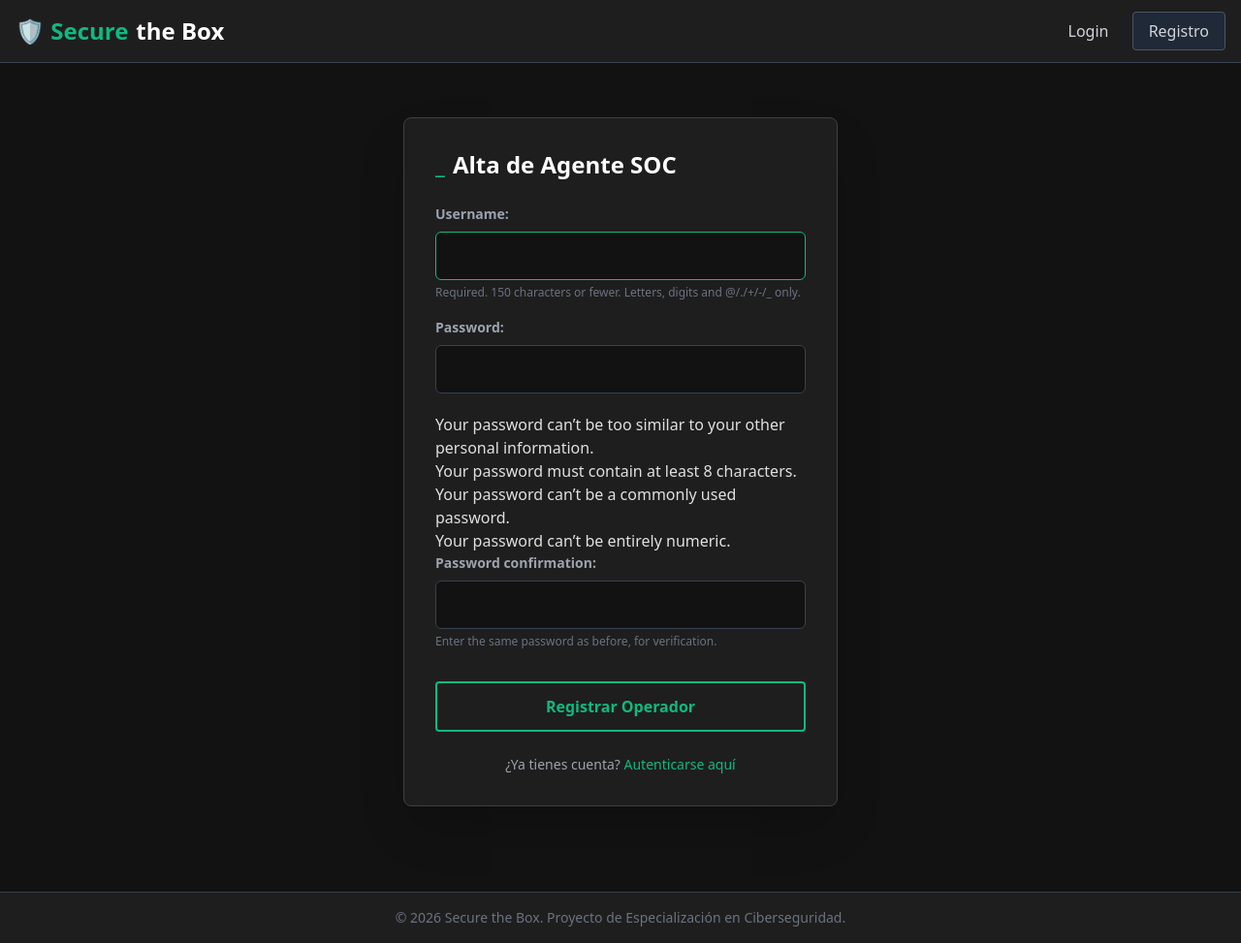
After one commit to Guilleee50/secure-the-box-web, a Django app: page /register/ in a window 1280 px wide. The commit adds this page. Shown: the whole page at 97% size. Run offline with Django 5.2, Linux system fonts and the light colour scheme; some libraries are stand-ins or nearby versions.

Commit message:
CREATED login & register page

```diff
--- a/api/views.py
+++ b/api/views.py
@@ -1,3 +1,15 @@
-from django.shortcuts import render
+from django.shortcuts import render, redirect
+from django.contrib.auth.forms import UserCreationForm
+from django.contrib.auth import login
 
-# Create your views here.
+def register_view(request):
+    if request.method == 'POST':
+        form = UserCreationForm(request.POST)
+        if form.is_valid():
+            user = form.save()
+            login(request, user) # Loguea al usuario automáticamente tras registrarse
+            return redirect('home')
+    else:
+        form = UserCreationForm()
+
+    return render(request, 'register.html', {'form': form})
--- a/core/settings.py
+++ b/core/settings.py
@@ -123,3 +123,6 @@ CORS_ALLOW_ALL_ORIGINS = True
 
 STATIC_URL = 'static/'
 STATICFILES_DIRS = [os.path.join(BASE_DIR, 'static')]
+
+LOGIN_REDIRECT_URL = 'home'
+LOGOUT_REDIRECT_URL = 'home'
--- a/core/urls.py
+++ b/core/urls.py
@@ -17,8 +17,14 @@ Including another URLconf
 from django.contrib import admin
 from django.urls import path
 from django.views.generic import TemplateView
+from django.contrib.auth import views as auth_views
+from api.views import register_view
 
 urlpatterns = [
     path('admin/', admin.site.urls),
     path('', TemplateView.as_view(template_name="index.html"), name='home'),
+
+    path('login/', auth_views.LoginView.as_view(template_name='login.html'), name='login'),
+    path('logout/', auth_views.LogoutView.as_view(), name='logout'),
+    path('register/', register_view, name='register'),
 ]
--- a/templates/base.html
+++ b/templates/base.html
@@ -17,9 +17,17 @@
                 </h1>
             </a>
             <div>
-                <a href="#" class="text-gray-300 hover:text-white px-3">Docs</a>
-                <a href="#" class="text-gray-300 hover:text-white px-3">About us</a>
-                <a href="#" class="text-gray-300 hover:text-white px-3">Login</a>
+                {% if user.is_authenticated %}
+                <span class="text-gray-400 px-3 text-sm font-mono">Agente: {{ user.username }}</span>
+                <form action="{% url 'logout' %}" method="post" class="inline">
+                    {% csrf_token %}
+                    <button type="submit" class="text-[#10b981] hover:text-white px-3 font-bold">Desconectar</button>
+                </form>
+                {% else %}
+                <a href="{% url 'login' %}" class="text-gray-300 hover:text-white px-3">Login</a>
+                <a href="{% url 'register' %}"
+                    class="bg-gray-800 text-gray-300 border border-gray-600 hover:text-white px-4 py-2 rounded ml-2">Registro</a>
+                {% endif %}
             </div>
         </div>
     </nav>
--- /dev/null
+++ b/templates/register.html
@@ -0,0 +1,32 @@
+{% extends "base.html" %}
+
+{% block content %}
+<style>
+    input { width: 100%; padding: 0.75rem; background-color: #121212; border: 1px solid #374151; border-radius: 0.375rem; color: #fff; margin-bottom: 1.25rem; outline: none; }
+    input:focus { border-color: #10b981; }
+    label { display: block; color: #9ca3af; font-size: 0.875rem; margin-bottom: 0.5rem; font-weight: bold; }
+    .helptext { font-size: 0.75rem; color: #6b7280; display: block; margin-top: -1rem; margin-bottom: 1rem; }
+    ul.errorlist { color: #ef4444; font-size: 0.875rem; list-style-type: none; padding: 0; margin-bottom: 1rem; }
+</style>
+
+<div class="flex justify-center items-center mt-8 mb-16">
+    <div class="bg-[#1e1e1e] p-8 rounded-lg border border-gray-700 shadow-2xl w-full max-w-md">
+        <h2 class="text-2xl font-bold text-white mb-6 flex items-center gap-2">
+            <span class="text-[#10b981]">_</span> Alta de Agente SOC
+        </h2>
+
+        <form method="post">
+            {% csrf_token %}
+            {{ form.as_p }}
+
+            <button type="submit" class="w-full border-2 border-[#10b981] text-[#10b981] font-bold py-3 rounded hover:bg-[#10b981] hover:text-black transition mt-4">
+                Registrar Operador
+            </button>
+        </form>
+
+        <p class="mt-6 text-center text-sm text-gray-400">
+            ¿Ya tienes cuenta? <a href="{% url 'login' %}" class="text-[#10b981] hover:underline">Autenticarse aquí</a>
+        </p>
+    </div>
+</div>
+{% endblock content %}
```
Also changed, not shown: templates/login.html (added, +33 -0 lines).
